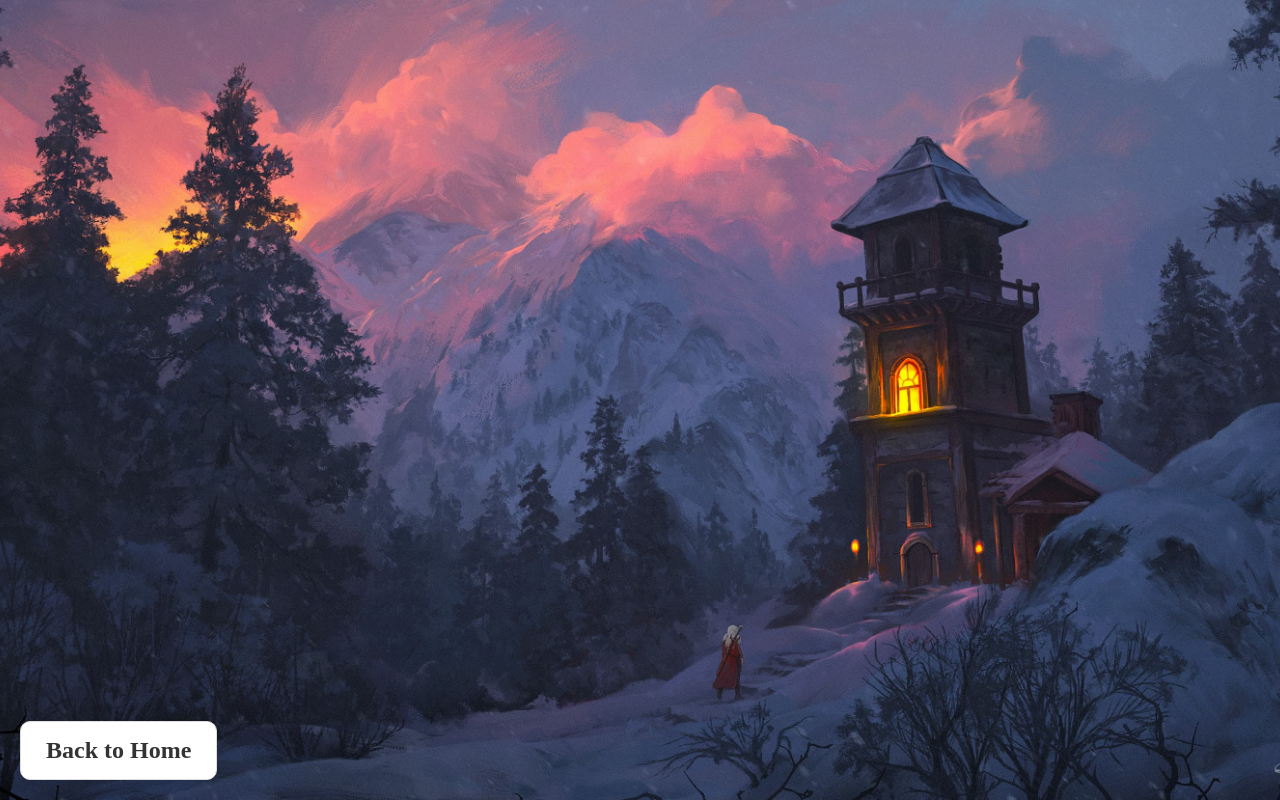
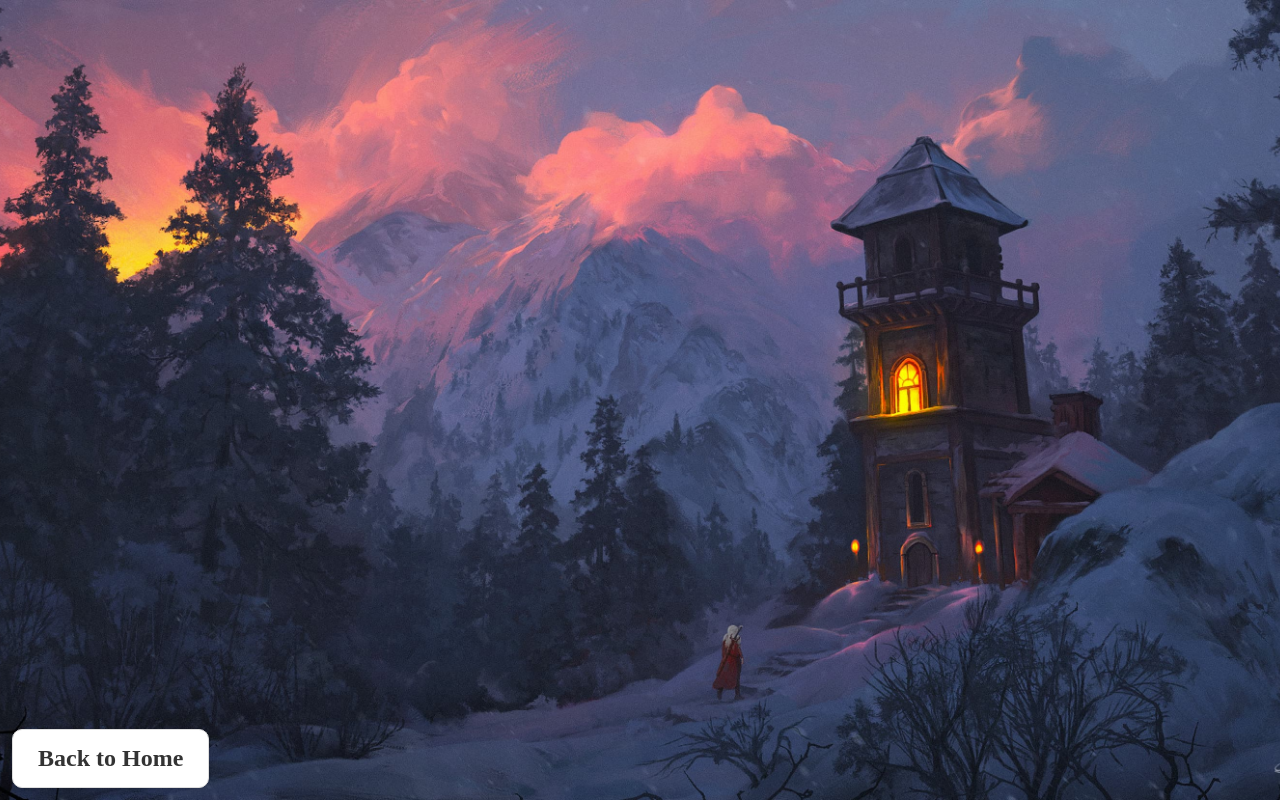
Before and after one commit to FallingSakura/Portfolio, a Vue app: page /projects/blurryloading in a window 1280 px wide. Built offline with nearby package versions, Linux system fonts and the light colour scheme.

Commit message:
comprise

```diff
--- a/src/views/OtherPageView.vue
+++ b/src/views/OtherPageView.vue
@@ -18,15 +18,14 @@ const props = defineProps({
     <div class="o-content">
       <slot name="project"></slot>
     </div>
-    <div class="o-footer">
-      <link-button src="/" title="Back to Home" class="home-btn">Home</link-button>
-    </div>
+    <link-button src="/" title="Back to Home" class="home-btn">Home</link-button>
   </div>
 </template>
 
 <style scoped>
 .o-container {
   min-height: 100vh;
+  /* position: relative; */
   display: flex;
   flex-direction: column;
   z-index: -1;
@@ -41,11 +40,11 @@ const props = defineProps({
   flex: 1;
 }
 
-.o-footer .home-btn {
+.home-btn {
   z-index: 1;
-  position: absolute;
-  bottom: 20px;
-  left: 20px;
+  position: relative;
+  bottom: 12px;
+  left: 12px;
 }
 
 /* .o-footer {
```
